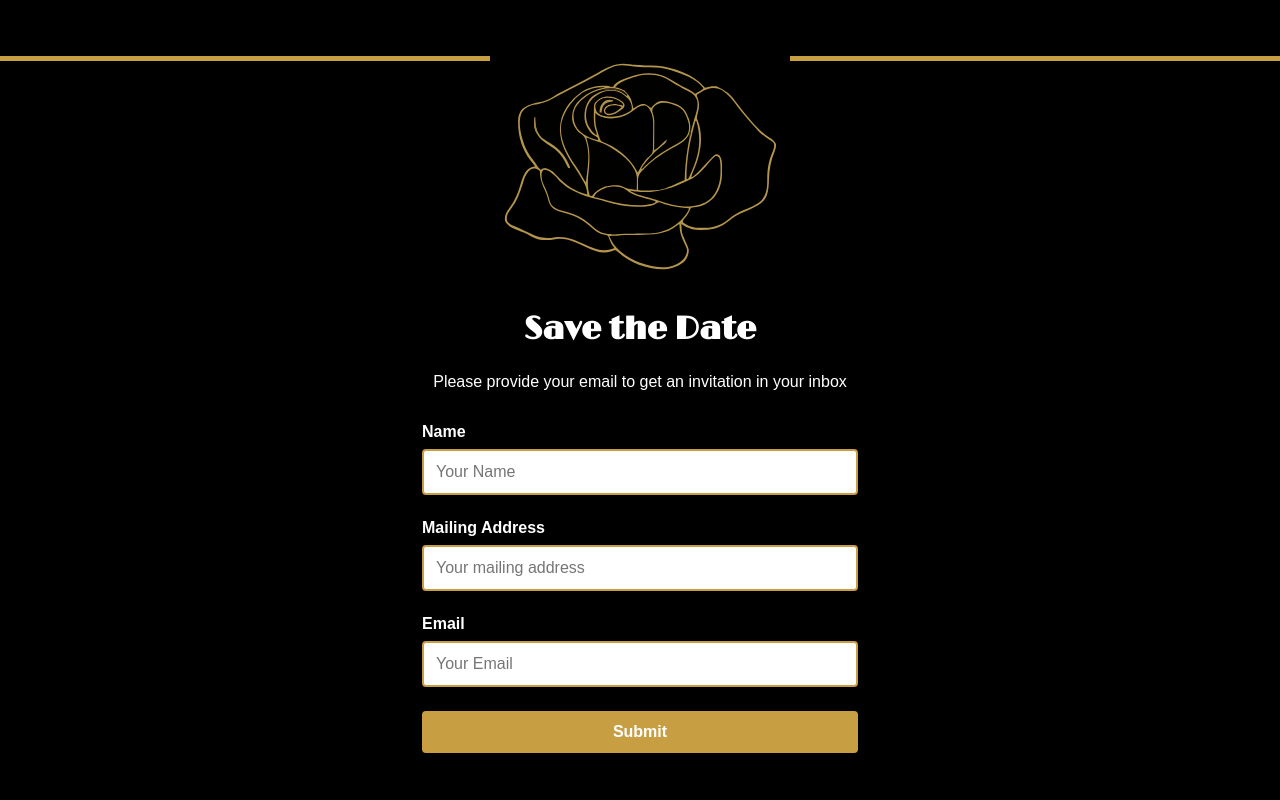
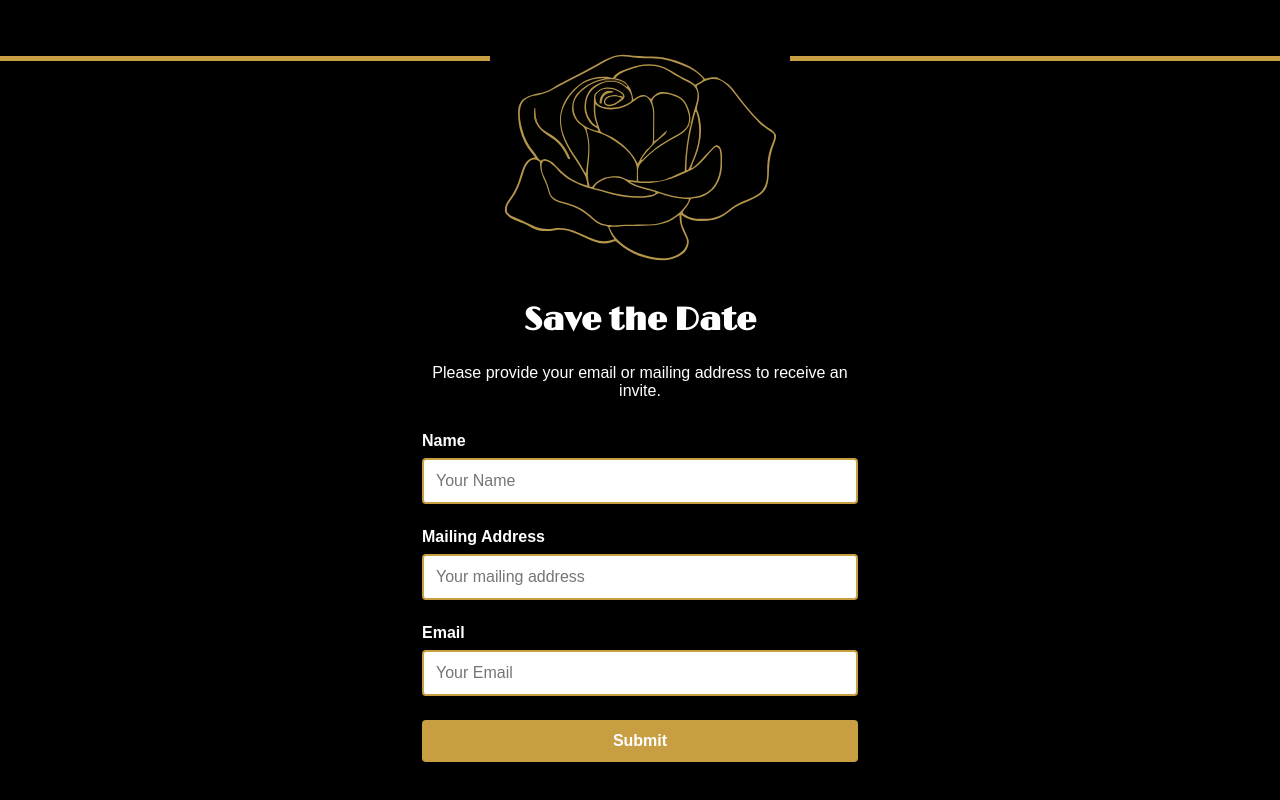
Before and after one commit to mohsenari/springintolove, a React app: page / in a window 1280 px wide. Shown: the part 897-1697 px from the top of the page. Built offline with nearby package versions, Linux system fonts and the light colour scheme.

Commit message:
Fixed text

```diff
--- a/src/components/RSVP.js
+++ b/src/components/RSVP.js
@@ -68,7 +68,7 @@ const RSVP = () => {
       </div>
       <div className="rsvp-form">
         <h2 className="form-title">Save the Date</h2>
-        <p className="form-description">Please provide your email to get an invitation in your inbox</p>
+        <p className="form-description">Please provide your email or mailing address to receive an invite.</p>
 
         <form onSubmit={handleSubmit}>
           <div className="form-group">
```
